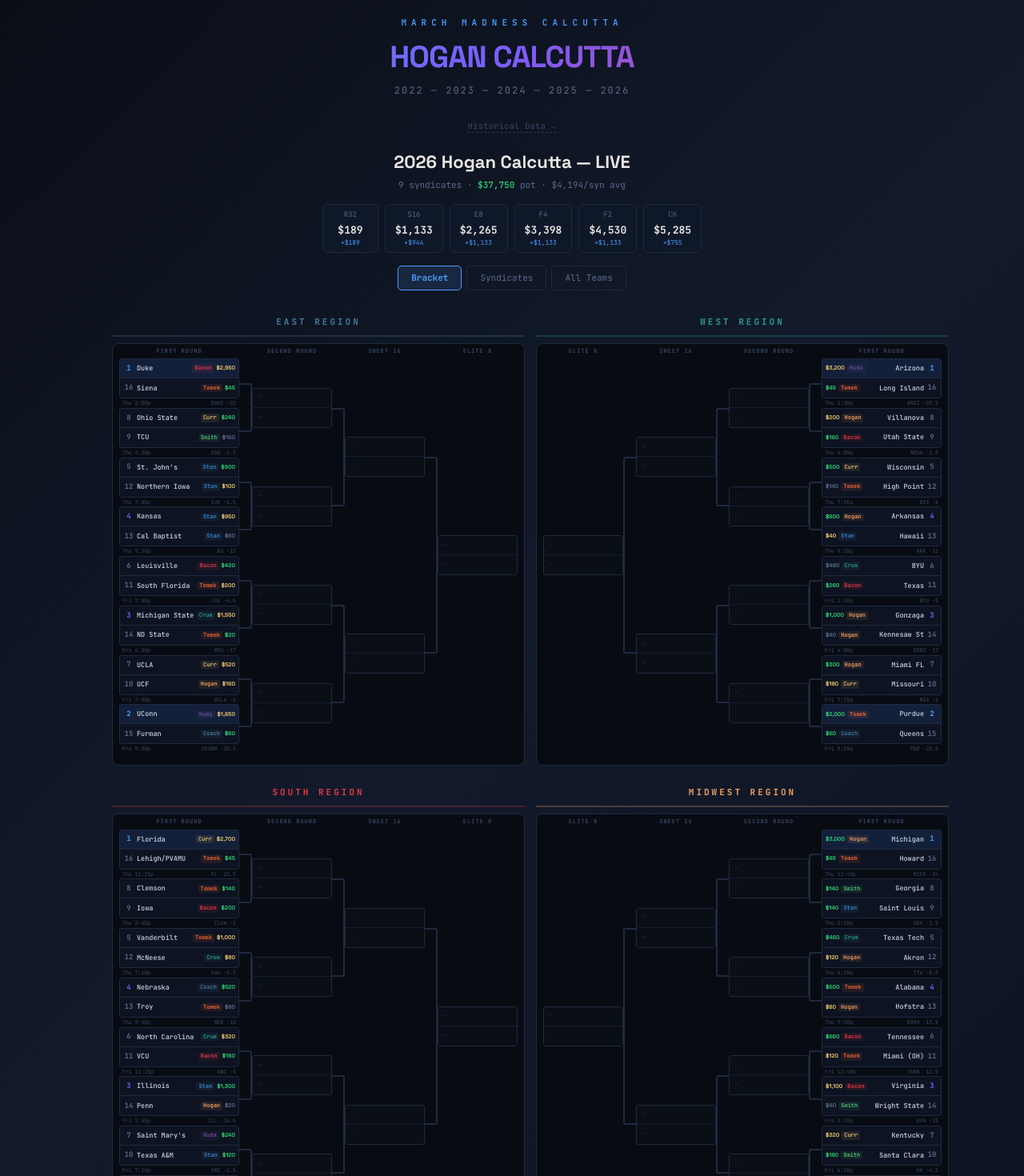
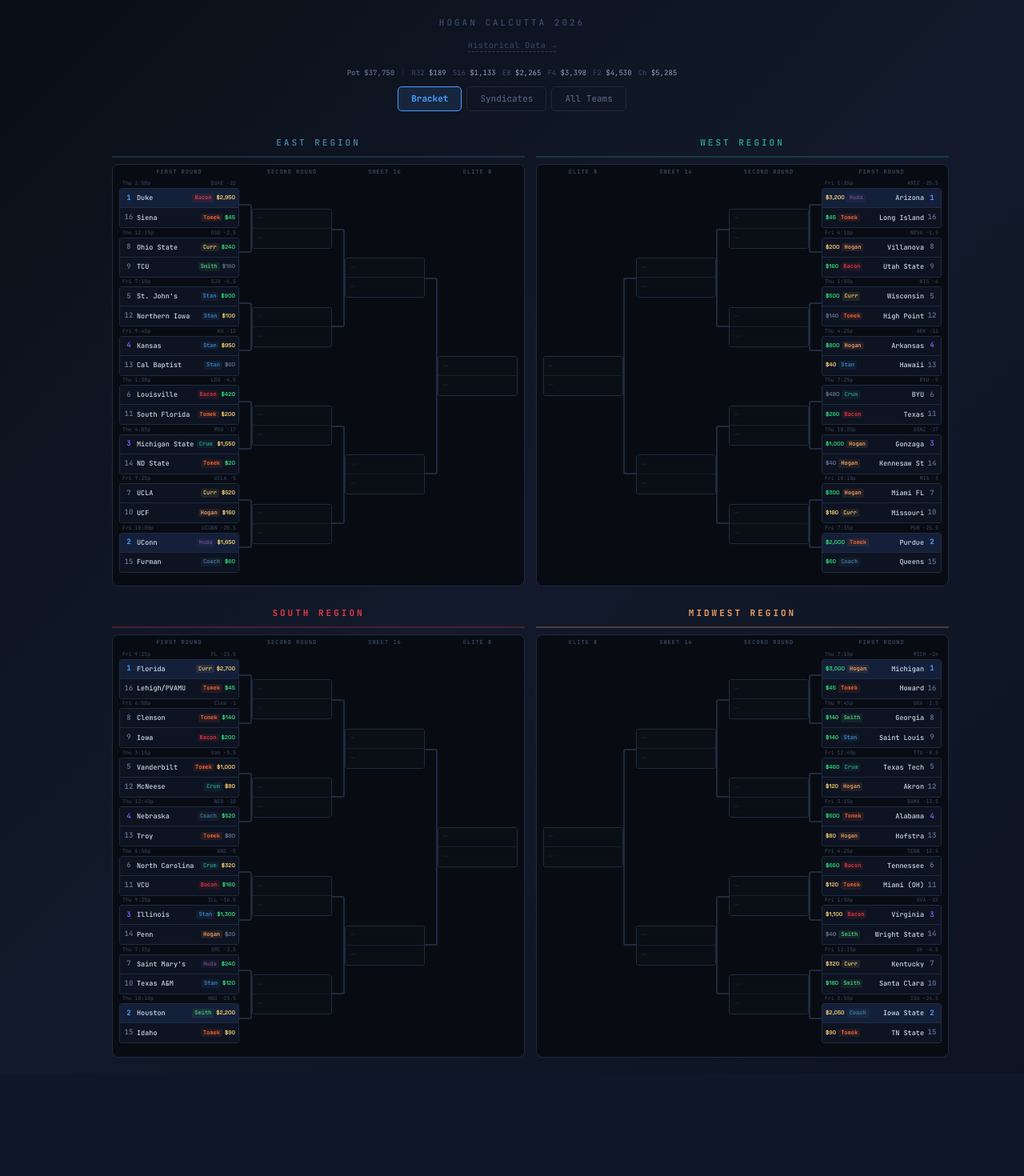
Before and after one commit to bswike/bpl, a React (Vite) app in the folder fpl-dashboard/: page /calcutta in a window 1280 px wide. Shown: the top 1470 px of the page at 80% size. After the commit the page ends 1342 px from the top, so only its background shows below. Built offline with nearby package versions, Linux system fonts and the light colour scheme.

Commit message:
ui changes

```diff
--- a/fpl-dashboard/src/components/Calcutta.jsx
+++ b/fpl-dashboard/src/components/Calcutta.jsx
@@ -399,38 +399,38 @@ const TEAMS_2026 = [
 ];
 
 const R64_GAMES = {
-  "S-1v16":  { time: "Thu 12:15p", spread: "FL -23.5" },
-  "S-8v9":   { time: "Thu 2:45p", spread: "Clem -1" },
-  "S-5v12":  { time: "Thu 7:10p", spread: "Van -5.5" },
-  "S-4v13":  { time: "Thu 9:40p", spread: "NEB -10" },
-  "S-6v11":  { time: "Fri 12:15p", spread: "UNC -5" },
-  "S-3v14":  { time: "Fri 2:45p", spread: "ILL -16.5" },
-  "S-7v10":  { time: "Fri 7:10p", spread: "SMC -2.5" },
-  "S-2v15":  { time: "Fri 9:40p", spread: "HOU -23.5" },
-  "MW-1v16": { time: "Thu 12:40p", spread: "MICH -24" },
-  "MW-8v9":  { time: "Thu 3:10p", spread: "UGA -1.5" },
-  "MW-5v12": { time: "Thu 6:50p", spread: "TTU -8.5" },
-  "MW-4v13": { time: "Thu 9:20p", spread: "BAMA -13.5" },
-  "MW-6v11": { time: "Fri 12:40p", spread: "TENN -12.5" },
-  "MW-3v14": { time: "Fri 3:10p", spread: "UVA -15" },
-  "MW-7v10": { time: "Fri 6:50p", spread: "UK -4.5" },
-  "MW-2v15": { time: "Fri 9:20p", spread: "ISU -24.5" },
-  "W-1v16":  { time: "Thu 1:30p", spread: "ARIZ -25.5" },
-  "W-8v9":   { time: "Thu 4:00p", spread: "NOVA -1.5" },
-  "W-5v12":  { time: "Thu 7:25p", spread: "WIS -6" },
-  "W-4v13":  { time: "Thu 9:55p", spread: "ARK -11" },
-  "W-6v11":  { time: "Fri 1:30p", spread: "BYU -5" },
-  "W-3v14":  { time: "Fri 4:00p", spread: "GONZ -17" },
-  "W-7v10":  { time: "Fri 7:25p", spread: "MIA -3" },
-  "W-2v15":  { time: "Fri 9:55p", spread: "PUR -25.5" },
-  "E-1v16":  { time: "Thu 2:00p", spread: "DUKE -22" },
-  "E-8v9":   { time: "Thu 4:30p", spread: "OSU -2.5" },
-  "E-5v12":  { time: "Thu 7:00p", spread: "SJU -6.5" },
-  "E-4v13":  { time: "Thu 9:30p", spread: "KU -12" },
-  "E-6v11":  { time: "Fri 2:00p", spread: "LOU -4.5" },
-  "E-3v14":  { time: "Fri 4:30p", spread: "MSU -17" },
-  "E-7v10":  { time: "Fri 7:00p", spread: "UCLA -5" },
-  "E-2v15":  { time: "Fri 9:30p", spread: "UCONN -20.5" },
+  "S-1v16":  { time: "Fri 9:25p", spread: "FL -23.5" },
+  "S-8v9":   { time: "Fri 6:50p", spread: "Clem -1" },
+  "S-5v12":  { time: "Thu 3:15p", spread: "Van -5.5" },
+  "S-4v13":  { time: "Thu 12:40p", spread: "NEB -10" },
+  "S-6v11":  { time: "Thu 6:50p", spread: "UNC -5" },
+  "S-3v14":  { time: "Thu 9:25p", spread: "ILL -16.5" },
+  "S-7v10":  { time: "Thu 7:35p", spread: "SMC -2.5" },
+  "S-2v15":  { time: "Thu 10:10p", spread: "HOU -23.5" },
+  "MW-1v16": { time: "Thu 7:10p", spread: "MICH -24" },
+  "MW-8v9":  { time: "Thu 9:45p", spread: "UGA -1.5" },
+  "MW-5v12": { time: "Fri 12:40p", spread: "TTU -8.5" },
+  "MW-4v13": { time: "Fri 3:15p", spread: "BAMA -13.5" },
+  "MW-6v11": { time: "Fri 4:25p", spread: "TENN -12.5" },
+  "MW-3v14": { time: "Fri 1:50p", spread: "UVA -15" },
+  "MW-7v10": { time: "Fri 12:15p", spread: "UK -4.5" },
+  "MW-2v15": { time: "Fri 2:50p", spread: "ISU -24.5" },
+  "W-1v16":  { time: "Fri 1:35p", spread: "ARIZ -25.5" },
+  "W-8v9":   { time: "Fri 4:10p", spread: "NOVA -1.5" },
+  "W-5v12":  { time: "Thu 1:50p", spread: "WIS -6" },
+  "W-4v13":  { time: "Thu 4:25p", spread: "ARK -11" },
+  "W-6v11":  { time: "Thu 7:25p", spread: "BYU -5" },
+  "W-3v14":  { time: "Thu 10:00p", spread: "GONZ -17" },
+  "W-7v10":  { time: "Fri 10:10p", spread: "MIA -3" },
+  "W-2v15":  { time: "Fri 7:35p", spread: "PUR -25.5" },
+  "E-1v16":  { time: "Thu 2:50p", spread: "DUKE -22" },
+  "E-8v9":   { time: "Thu 12:15p", spread: "OSU -2.5" },
+  "E-5v12":  { time: "Fri 7:10p", spread: "SJU -6.5" },
+  "E-4v13":  { time: "Fri 9:45p", spread: "KU -12" },
+  "E-6v11":  { time: "Thu 1:30p", spread: "LOU -4.5" },
+  "E-3v14":  { time: "Thu 4:05p", spread: "MSU -17" },
+  "E-7v10":  { time: "Fri 7:25p", spread: "UCLA -5" },
+  "E-2v15":  { time: "Fri 10:00p", spread: "UCONN -20.5" },
 };
 
 const POT_2026 = 37750;
@@ -683,31 +683,8 @@ export default function App() {
       <link href="https://fonts.googleapis.com/css2?family=JetBrains+Mono:wght@300;400;500;600;700&family=Space+Grotesk:wght@300;400;500;600;700&display=swap" rel="stylesheet" />
 
       {/* Header */}
-      <div style={{ textAlign: "center", marginBottom: 28, position: "relative" }}>
-        <div style={{
-          fontSize: 11,
-          letterSpacing: 6,
-          color: "#4a9eff",
-          textTransform: "uppercase",
-          marginBottom: 6,
-          fontWeight: 600,
-        }}>March Madness Calcutta</div>
-        <h1 style={{
-          fontFamily: "'Space Grotesk', sans-serif",
-          fontSize: "clamp(24px, 5vw, 38px)",
-          fontWeight: 700,
-          margin: 0,
-          background: "linear-gradient(135deg, #4a9eff, #7c5cfc, #e63946)",
-          WebkitBackgroundClip: "text",
-          WebkitTextFillColor: "transparent",
-          letterSpacing: -1,
-        }}>HOGAN CALCUTTA</h1>
-        <div style={{
-          fontSize: 12,
-          color: "#5a6a8a",
-          marginTop: 4,
-          letterSpacing: 2,
-        }}>2022 — 2023 — 2024 — 2025 — 2026</div>
+      <div style={{ textAlign: "center", marginBottom: 12 }}>
+        <div style={{ fontSize: 11, letterSpacing: 3, color: "#3a4a6a", fontWeight: 500 }}>HOGAN CALCUTTA 2026</div>
       </div>
 
       {/* Top-level nav */}
@@ -2421,23 +2398,12 @@ function Live2026() {
 
   return (
     <div style={{ maxWidth: 1000, margin: "0 auto" }}>
-      <div style={{ textAlign: "center", marginBottom: 16 }}>
-        <h2 style={{ fontFamily: "'Space Grotesk', sans-serif", fontSize: 22, fontWeight: 700, margin: "0 0 4px 0", color: "#e8e6e3" }}>
-          2026 Hogan Calcutta — LIVE
-        </h2>
-        <div style={{ fontSize: 11, color: "#5a6a8a" }}>
-          9 syndicates · <span style={{ color: "#2ecc71", fontWeight: 600 }}>${pot.toLocaleString()}</span> pot · ${Math.round(pot / 9).toLocaleString()}/syn avg
-        </div>
-      </div>
-
-      {/* Payout strip */}
-      <div style={{ display: "flex", justifyContent: "center", gap: 8, marginBottom: 16, flexWrap: "wrap" }}>
+      {/* Compact payout line */}
+      <div style={{ display: "flex", justifyContent: "center", alignItems: "center", gap: 8, marginBottom: 10, flexWrap: "wrap", fontSize: 9, color: "#4a5a7a" }}>
+        <span style={{ color: "#5a6a8a", fontWeight: 600 }}>Pot ${pot.toLocaleString()}</span>
+        <span style={{ color: "#1e2a40" }}>|</span>
         {payoutLabels.map((label, i) => (
-          <div key={label} style={{ background: cardBg, border: `1px solid ${cardBorder}`, borderRadius: 6, padding: "6px 12px", textAlign: "center", minWidth: 70 }}>
-            <div style={{ fontSize: 9, color: "#5a6a8a", marginBottom: 2 }}>{label}</div>
-            <div style={{ fontSize: 13, fontWeight: 700, color: "#e8e6e3" }}>${Math.round(pot * payoutCum[i]).toLocaleString()}</div>
-            <div style={{ fontSize: 8, color: "#4a9eff" }}>+${Math.round(pot * payoutIncr[i]).toLocaleString()}</div>
-          </div>
+          <span key={label}><span style={{ color: "#3a4a6a" }}>{label}</span> <span style={{ color: "#8a9aba" }}>${Math.round(pot * payoutCum[i]).toLocaleString()}</span></span>
         ))}
       </div>
 
@@ -2492,16 +2458,16 @@ function Live2026() {
           const game = R64_GAMES[gameKey];
           return (
             <div>
+              {game && (
+                <div style={{ display: "flex", justifyContent: "space-between", padding: "0 4px 1px", fontSize: 6.5, color: "#3a4a6a" }}>
+                  <span>{game.time}</span>
+                  <span>{game.spread}</span>
+                </div>
+              )}
               <div style={{ border: "1px solid #1e2a40", borderRadius: 3, overflow: "hidden" }}>
                 <BSlot team={top} border rtl={rtl} />
                 <BSlot team={bot} rtl={rtl} />
               </div>
-              {game && (
-                <div style={{ display: "flex", justifyContent: "space-between", padding: "1px 4px", fontSize: 6.5, color: "#3a4a6a" }}>
-                  <span>{game.time}</span>
-                  <span>{game.spread}</span>
-                </div>
-              )}
             </div>
           );
         };
```
